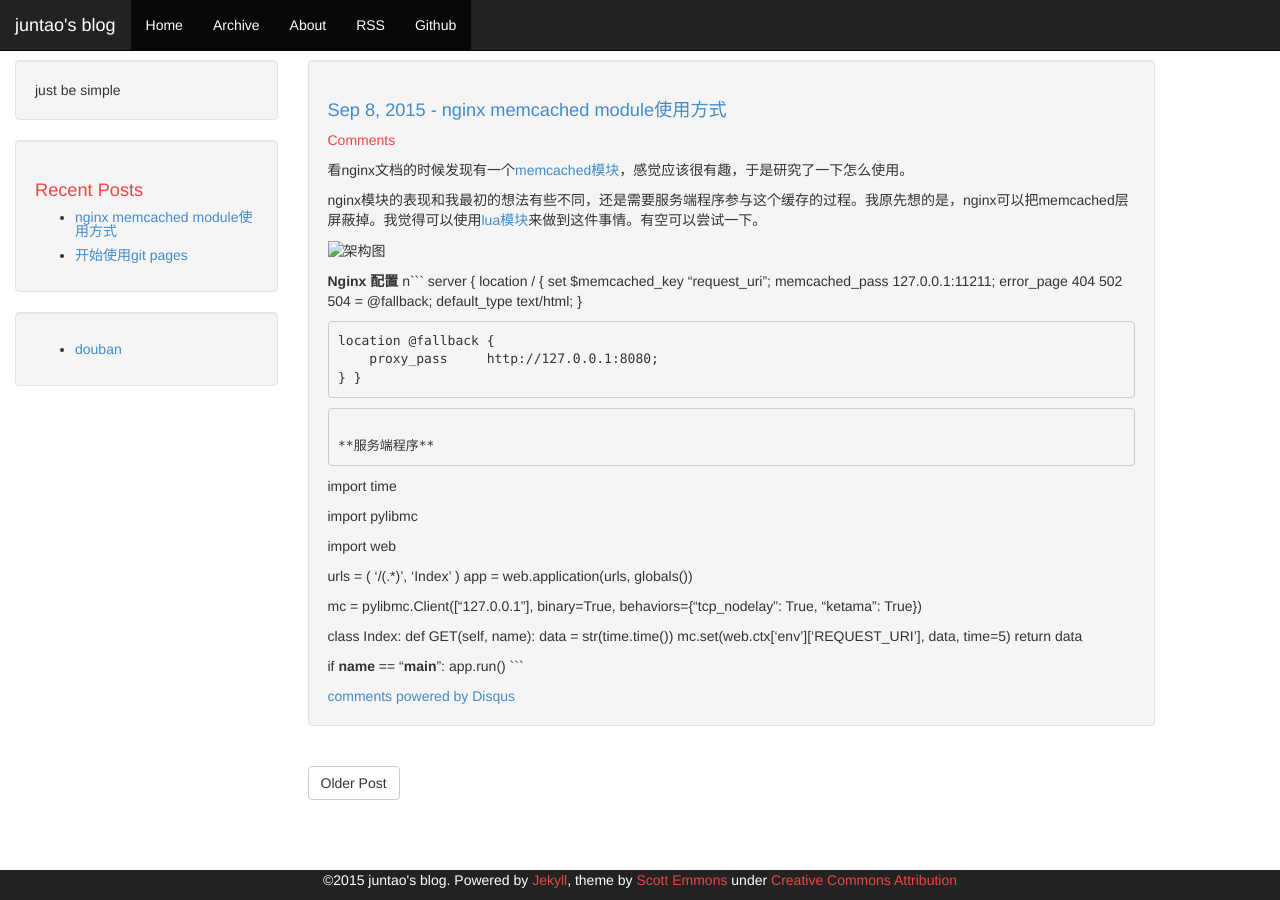
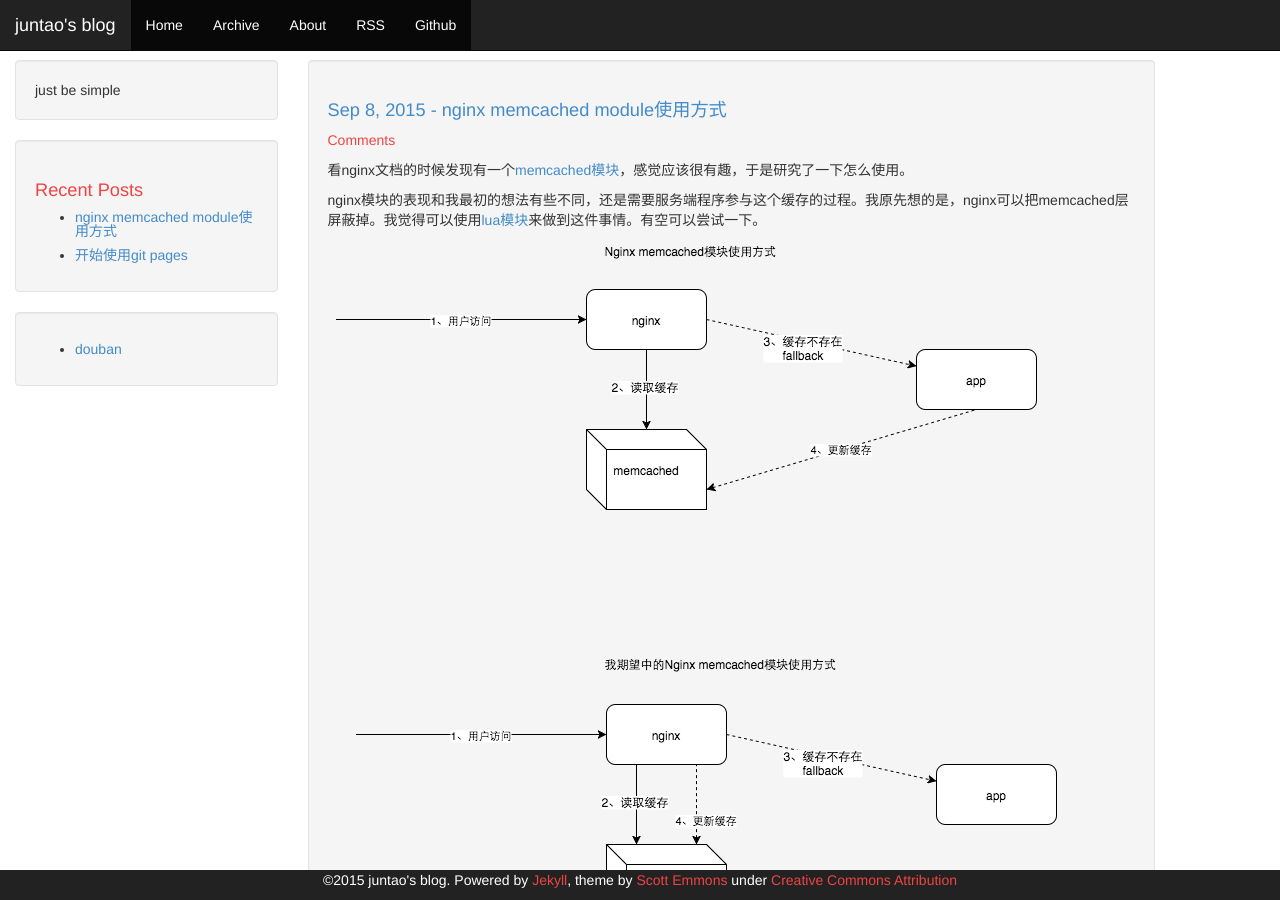
Before and after one commit to jinuljt/jinuljt.github.io, a Jekyll site: the page built from _posts/2015-09-08-nginx-memcached-module-usage.md, in a window 1280 px wide and 900 px high. Built offline with Jekyll 4.4.1, drawn with Linux system fonts in a browser that asks for light colours; Markdown is read by kramdown in place of the engine named in the settings; comment, search, counter and statistics services are not loaded.

Commit message:
修改架构图文件位置

````diff
--- a/_posts/2015-09-08-nginx-memcached-module-usage.md
+++ b/_posts/2015-09-08-nginx-memcached-module-usage.md
@@ -9,7 +9,7 @@ comments: true
 nginx模块的表现和我最初的想法有些不同，还是需要服务端程序参与这个缓存的过程。我原先想的是，nginx可以把memcached层屏蔽掉。我觉得可以使用[lua模块](http://wiki.nginx.org/HttpLuaModule)来做到这件事情。有空可以尝试一下。
 
 
-![架构图](/images/201509/nginx_memcached.png)
+![架构图](/images/2015-09/nginx_memcached.png)
 
 **Nginx 配置**
 n```
````
